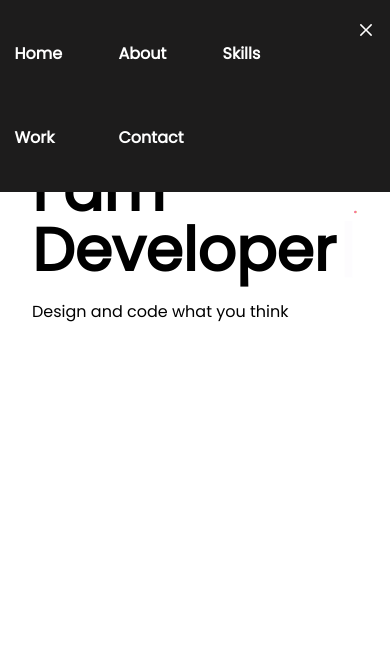
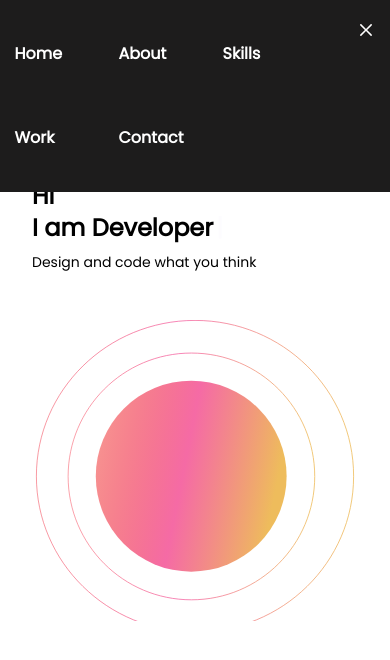
Before and after one commit to Rutuza/Vite-Portfolio, a React (Vite) app: page / in a window 390 px wide. Shown: the top 660 px of the page. Built offline with nearby package versions, Linux system fonts and the light colour scheme.

Commit message:
max sm responsiveness added

```diff
--- a/src/pages/Home.jsx
+++ b/src/pages/Home.jsx
@@ -5,18 +5,18 @@ import { useTypewriter, Cursor } from "react-simple-typewriter";
 function Home() {
   const [text] = useTypewriter(
     {
-      words: ['Jyotika Dalal', 'Developer', 'Designer', 'Photographer', 'Epigrammatist'],
+      words: ['Jyotika Dalal', 'Developer', 'Designer', 'Photographer'],
       loop: 0,
     }
   )
   return (
-    <div className='m-8 font-pop'>
-      <div className="flex justify-between items-center">
+    <div className='m-8 font-pop max-sm:mt-28'>
+      <div className="max-sm:grid max-sm:gap-y-12 flex justify-between items-center md:text-3xl">
         <div className="text-content">
-          <h1 className='font-bold text-6xl'>Hi <br />
+          <h1 className='font-bold text-6xl max-sm:text-2xl'>Hi <br />
           I am <span>{text}</span><Cursor cursorColor='#936BE8' /></h1>
 
-          <h6 className='mt-5'>Design and code what you think</h6>
+          <h6 className='mt-5 max-sm:mt-2 max-sm:text-sm'>Design and code what you think</h6>
         </div>
         <div className="circles">
           <img src={circles} alt="" />
```
